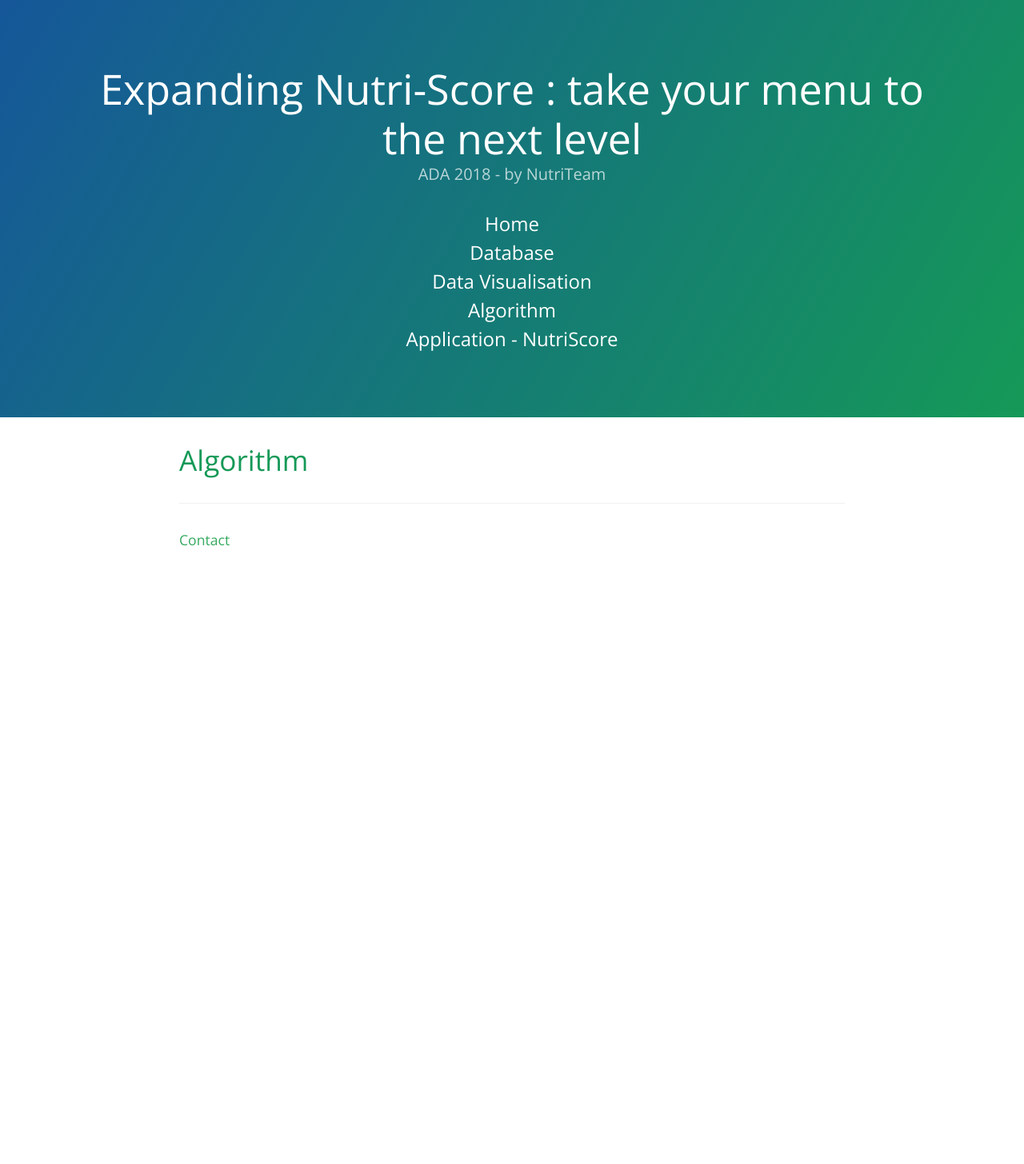
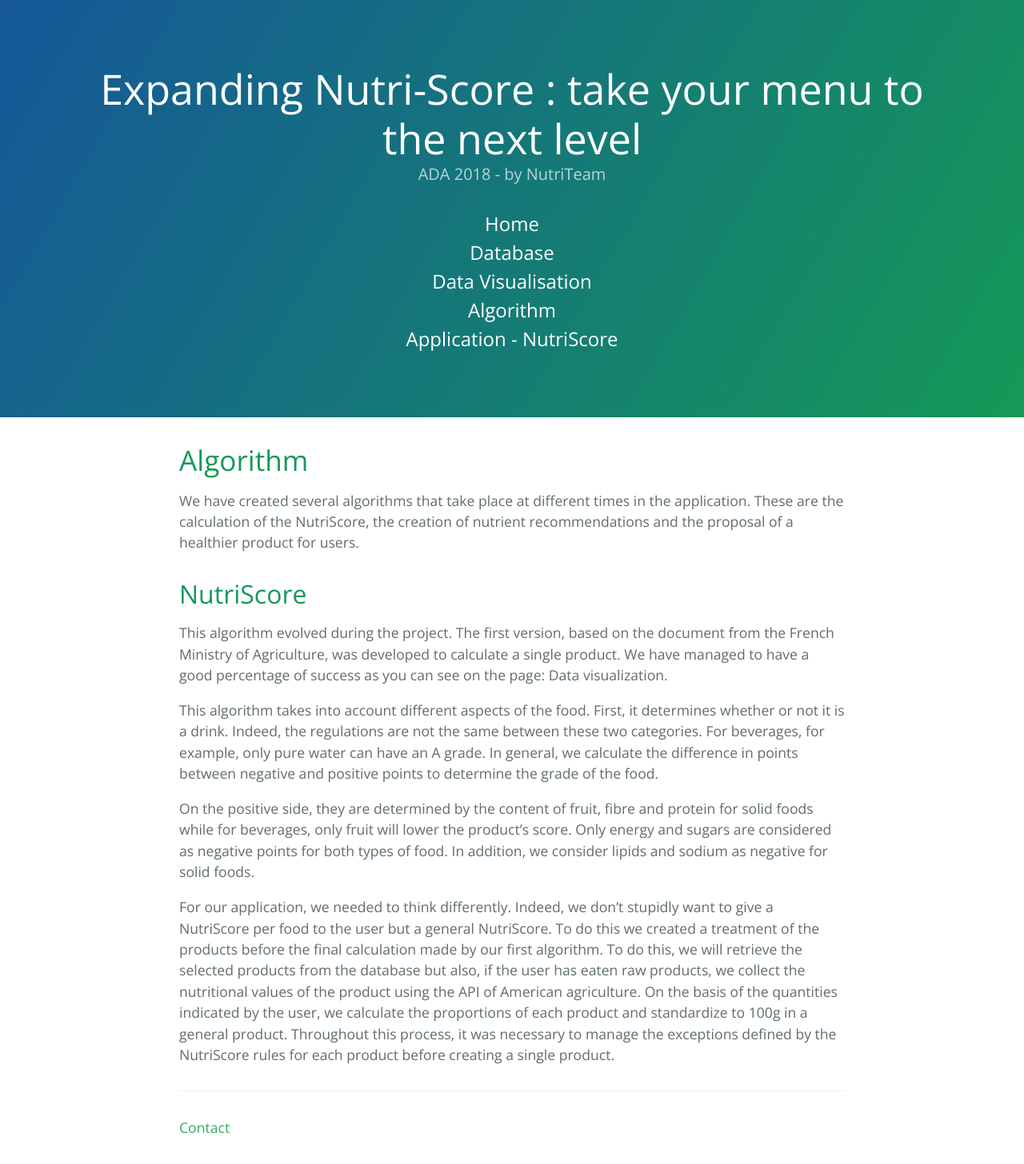
Before and after one commit to NutriTeam/Nutri_Score, a Jekyll site: the page built from algo.md, in a window 1280 px wide. Shown: the whole page at 80% size. Built offline with Jekyll 4.4.1, drawn with Linux system fonts in a browser that asks for light colours; before the commit the page ends 900 px from its top, so only the background shows below that.

Commit message:
Update algo.md

```diff
--- a/algo.md
+++ b/algo.md
@@ -3,3 +3,14 @@ layout: default
 title: algo
 ---
 # Algorithm
+We have created several algorithms that take place at different times in the application. These are the calculation of the NutriScore, the creation of nutrient recommendations and the proposal of a healthier product for users.
+
+## NutriScore
+This algorithm evolved during the project. The first version, based on the document from the French Ministry of Agriculture, was developed to calculate a single product. We have managed to have a good percentage of success as you can see on the page: Data visualization.
+
+This algorithm takes into account different aspects of the food. First, it determines whether or not it is a drink. Indeed, the regulations are not the same between these two categories. For beverages, for example, only pure water can have an A grade. In general, we calculate the difference in points between negative and positive points to determine the grade of the food.
+
+On the positive side, they are determined by the content of fruit, fibre and protein for solid foods while for beverages, only fruit will lower the product's score. Only energy and sugars are considered as negative points for both types of food. In addition, we consider lipids and sodium as negative for solid foods.
+
+For our application, we needed to think differently. Indeed, we don't stupidly want to give a NutriScore per food to the user but a general NutriScore. To do this we created a treatment of the products before the final calculation made by our first algorithm.
+To do this, we will retrieve the selected products from the database but also, if the user has eaten raw products, we collect the nutritional values of the product using the API of American agriculture. On the basis of the quantities indicated by the user, we calculate the proportions of each product and standardize to 100g in a general product. Throughout this process, it was necessary to manage the exceptions defined by the NutriScore rules for each product before creating a single product.
```
